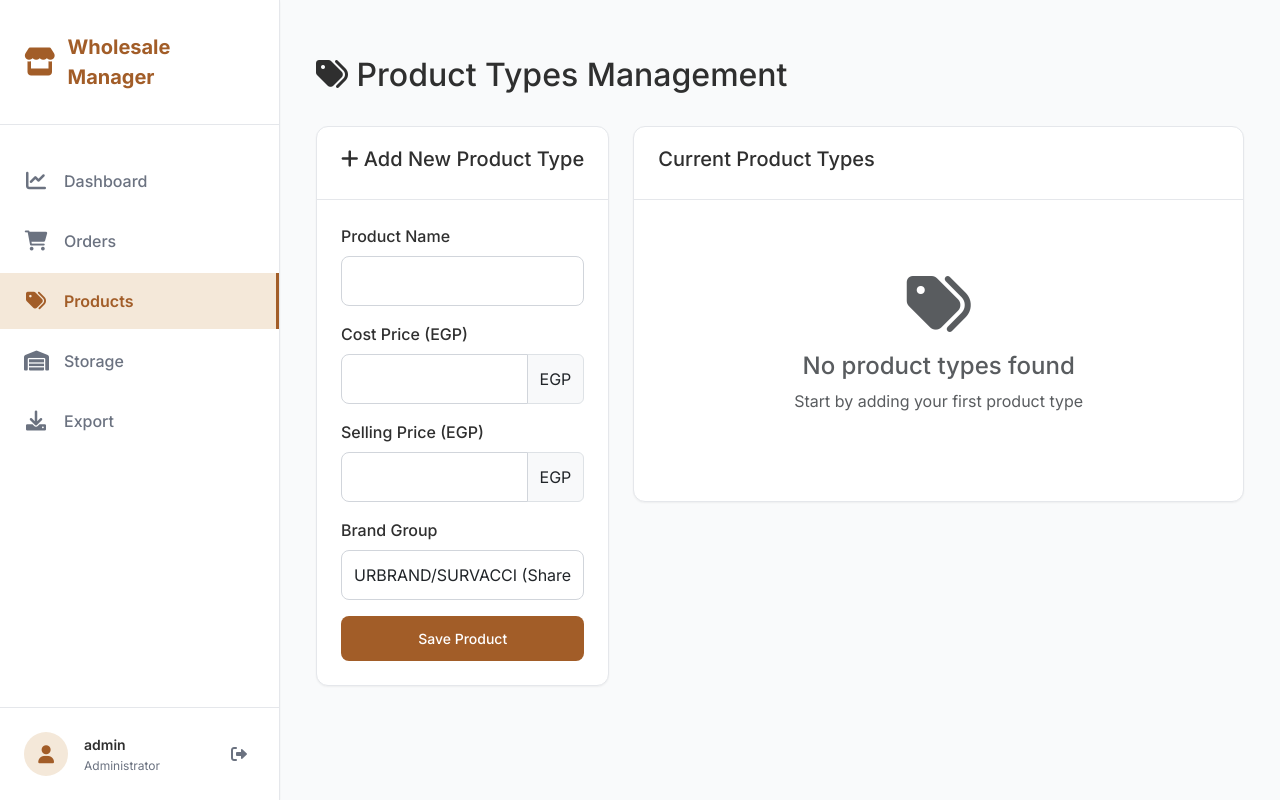
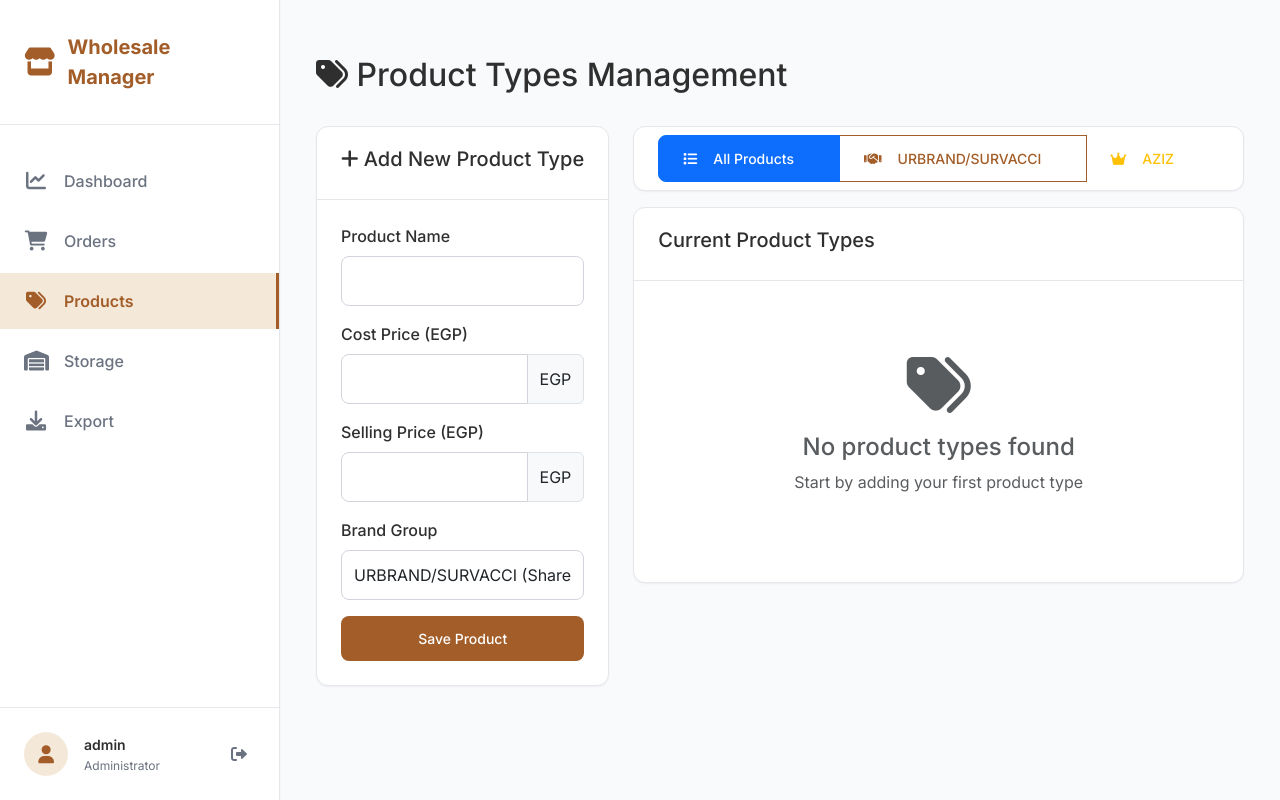
Before and after one commit to AdhamElkomey23/WHOLESALE-APP, a Flask app: page /products in a window 1280 px wide. Run offline with Flask 3, Linux system fonts and the light colour scheme; a user stored in the database is signed in; data that the repository does not hold is empty.

Commit message:
Improve product display by adding filters for different brand collections
Adds brand-based filtering to the product list via JavaScript to update the product table in `templates/products.html`.

Replit-Commit-Author: Agent
Replit-Commit-Session-Id: 03023591-3e84-4850-aff2-f235a7f37061
Replit-Commit-Screenshot-Url: https://storage.googleapis.com/screenshot-production-us-central1/4234a394-b2d3-40c5-a1fb-8767f7a2ab1a/4b8d9896-8d29-4499-a73f-d07ec31b8d9b.jpg

```diff
--- a/templates/products.html
+++ b/templates/products.html
@@ -80,6 +80,23 @@
 
         <!-- Products List -->
         <div class="col-lg-8">
+            <!-- Brand Filter Buttons -->
+            <div class="card mb-3">
+                <div class="card-body py-2">
+                    <div class="btn-group w-100" role="group" aria-label="Brand Filter">
+                        <button type="button" class="btn btn-outline-primary active" id="filter-all" onclick="filterProducts('all')">
+                            <i class="fas fa-list me-2"></i>All Products
+                        </button>
+                        <button type="button" class="btn btn-outline-primary" id="filter-shared" onclick="filterProducts('SHARED')">
+                            <i class="fas fa-handshake me-2"></i>URBRAND/SURVACCI
+                        </button>
+                        <button type="button" class="btn btn-outline-warning" id="filter-aziz" onclick="filterProducts('AZIZ')">
+                            <i class="fas fa-crown me-2"></i>AZIZ
+                        </button>
+                    </div>
+                </div>
+            </div>
+
             <div class="card">
                 <div class="card-header">
                     <h5>Current Product Types</h5>
@@ -101,7 +118,7 @@
                                 </thead>
                                 <tbody>
                                     {% for product in products %}
-                                        <tr>
+                                        <tr data-brand-group="{{ product.brand_group }}" class="product-row">
                                             <td><strong>{{ product.name }}</strong></td>
                                             <td>{{ "{:,.2f}".format(product.cost_price) }}</td>
                                             <td>{{ "{:,.2f}".format(product.selling_price) }}</td>
@@ -212,6 +229,60 @@
 
 {% block scripts %}
 <script>
+function filterProducts(brandGroup) {
+    // Remove active class from all buttons
+    document.querySelectorAll('.btn-group button').forEach(btn => {
+        btn.classList.remove('active');
+        btn.classList.add('btn-outline-primary', 'btn-outline-warning');
+        btn.classList.remove('btn-primary', 'btn-warning');
+    });
+
+    // Add active class to clicked button
+    const activeButton = document.getElementById(`filter-${brandGroup === 'all' ? 'all' : brandGroup.toLowerCase()}`);
+    if (activeButton) {
+        activeButton.classList.add('active');
+        if (brandGroup === 'AZIZ') {
+            activeButton.classList.remove('btn-outline-warning');
+            activeButton.classList.add('btn-warning');
+        } else {
+            activeButton.classList.remove('btn-outline-primary');
+            activeButton.classList.add('btn-primary');
+        }
+    }
+
+    // Show/hide product rows based on filter
+    const productRows = document.querySelectorAll('.product-row');
+    let visibleCount = 0;
+
+    productRows.forEach(row => {
+        const rowBrandGroup = row.getAttribute('data-brand-group');
+        if (brandGroup === 'all' || rowBrandGroup === brandGroup) {
+            row.style.display = '';
+            visibleCount++;
+        } else {
+            row.style.display = 'none';
+        }
+    });
+
+    // Update table visibility message if no products match filter
+    const tableContainer = document.querySelector('.table-responsive');
+    const noProductsMessage = document.getElementById('no-products-message');
+
+    if (visibleCount === 0) {
+        if (tableContainer) tableContainer.style.display = 'none';
+        if (!noProductsMessage) {
+            const message = document.createElement('p');
+            message.id = 'no-products-message';
+            message.className = 'text-muted text-center';
+            message.textContent = `No products found for ${brandGroup === 'SHARED' ? 'URBRAND/SURVACCI' : brandGroup === 'AZIZ' ? 'AZIZ' : 'this filter'}.`;
+            tableContainer.parentNode.appendChild(message);
+        }
+    } else {
+        if (tableContainer) tableContainer.style.display = '';
+        if (noProductsMessage) noProductsMessage.remove();
+    }
+}
+
 function editProduct(id, name, costPrice, sellingPrice, brandGroup) {
     document.getElementById('editForm').action = `/products/${id}/edit`;
     document.getElementById('editName').value = name;
```
